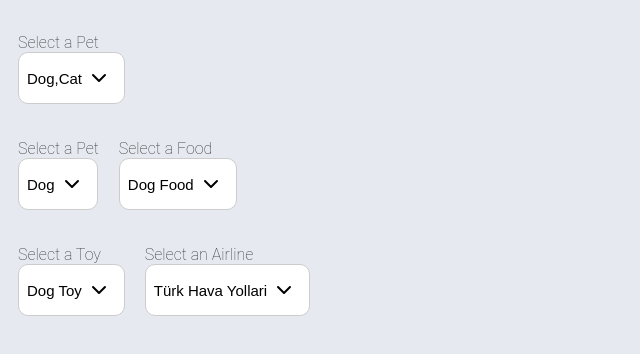
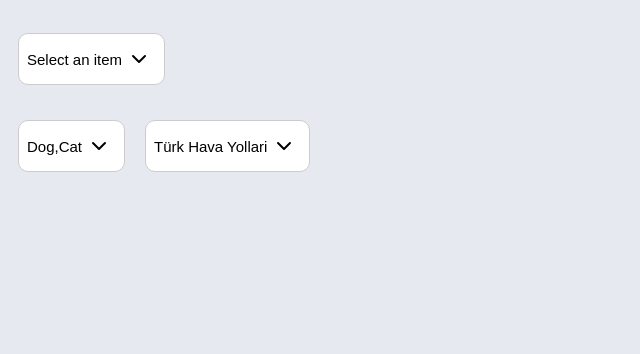
Before and after one commit to Mwiert/miniSpa, a Vue app: page /summerLovers in a window 1280 px wide. Shown: the top 354 px of the page, without its empty margins (0-640 px from the left). Built offline with nearby package versions, Linux system fonts and the light colour scheme; a web font is replaced by a local one.

Commit message:
Finalize Day With Enum Dropdown Component and Refactor The Code

```diff
--- a/src/components/Dropdown/UIDropdown.vue
+++ b/src/components/Dropdown/UIDropdown.vue
@@ -1,7 +1,7 @@
 <template>
   <div class="ui-dropdown-c">
     <div class="ui-dropdown-c-wrapper">
-      <label class="label" v-if="label.length !== 0">{{ label }}</label>
+      <label class="label" v-if="label?.length !== 0">{{ label }}</label>
       <button @click="toggleDropdown" class="ui-dropdown-button" :class="{ active: isOpen }">
         <span
           :class="{ 'placeholder-text-active': !selectedItem[displayField] }"
@@ -361,7 +361,7 @@ export default {
             background-color: #f3f3f3;
           }
           &.selected {
-            font-weight: bold;
+            text-shadow: 0 0 0.75px black;
           }
           .dropdown-item-img {
             position: static;
--- a/src/components/Dropdown/UIEnumDropdown.vue
+++ b/src/components/Dropdown/UIEnumDropdown.vue
@@ -1,9 +1,72 @@
 <template>
-  <div></div>
+  <div>
+    <UIMultiDropdown
+      v-if="isMulti"
+      v-model="selectedPets"
+      :items="pets"
+      :fontSize="fontSize"
+      displayField="name"
+      urlField="imageUrl"
+      :label="label"
+      :dataSize="dataSize"
+      searchable
+      maxVisibleItems="2"
+      primaryKey="id"
+      :hasActionBox="true"
+    />
+    <UIDropdown
+      v-if="isSingle"
+      v-model="selectedItem"
+      :items="items"
+      :label="label"
+      :fontSize="fontSize"
+      displayField="name"
+      urlField="imageUrl"
+      searchable
+      :dataSize="dataSize"
+      primaryKey="id"
+    />
+  </div>
 </template>
 
-<script>
-export default {}
+<script lang="ts">
+import UIDropdown from '../Dropdown/UIDropdown.vue'
+import UIMultiDropdown from '../Dropdown/UIMultiDropdown.vue'
+
+export default {
+  name: 'UIEnumDropdown',
+  components: {
+    UIDropdown,
+    UIMultiDropdown
+  },
+  props: {
+    isMulti: Boolean,
+    isSingle: Boolean,
+    enumObj: {},
+    label: String
+  },
+  data() {
+    return {
+      enumFile: []
+    }
+  },
+  methods: {
+    getEnumFile() {
+      let sortedEnumArray = Object.keys(this.enumObj)
+        .map(Number)
+        .filter((key) => !isNaN(key))
+        .sort()
+        .map((key) => ({
+          id: key.toString(),
+          name: this.enumObj[key]
+        }))
+      return sortedEnumArray
+    }
+  },
+  created() {
+    this.enumFile = this.getEnumFile()
+  }
+}
 </script>
 
-<style></style>
+<style lang="scss" scoped></style>
--- a/src/components/Dropdown/UIMultiDropdown.vue
+++ b/src/components/Dropdown/UIMultiDropdown.vue
@@ -1,7 +1,7 @@
 <template>
   <div class="ui-multi-dropdown-c">
     <div class="ui-multi-dropdown-c-wrapper">
-      <label class="label" v-if="label.length !== 0">{{ label }}</label>
+      <label class="label" v-if="label?.length !== 0">{{ label }}</label>
       <button @click="toggleDropdown" class="ui-multi-dropdown-button" :class="{ active: isOpen }">
         <div class="placeholder-text">{{ labelDisplay }}</div>
         <SvgIcon class="arrow" :class="{ up: isOpen }" :name="'arrow-down'" :size="'s'" />
@@ -9,10 +9,20 @@
       <div v-if="isOpen" class="ui-multi-dropdown-menu" :style="{ fontSize: fontSize + 'px' }">
         <div class="search-container">
           <div v-if="searchable" class="search-content-wrapper">
-            <input v-if="searchable" type="text" v-model="searchQuery" placeholder="Search..."
-              class="ui-multi-dropdown-search" />
-            <span class="clear-adsearch">
-              <SvgIcon v-if="searchQuery" @click.stop="clearSearch" class="clear-search-img" :name="'x'" :size="'s'" />
+            <input
+              type="text"
+              v-model="searchQuery"
+              placeholder="Search..."
+              class="ui-multi-dropdown-search"
+            />
+            <span class="clear-search">
+              <SvgIcon
+                v-if="searchQuery"
+                @click.stop="clearSearch"
+                class="clear-search-img"
+                :name="'x'"
+                :size="'s'"
+              />
             </span>
           </div>
         </div>
@@ -20,13 +30,25 @@
           <span class="toggle" @click="selectAll">Select All</span>
           <span class="toggle" @click="dropAll">Drop All</span>
         </div>
-        <div class="ui-multi-dropdown-content" :style="{ fontSize: fontSize + 'px', maxHeight: dropdownListMaxHeight }">
-          <div v-for="(item, index) in filteredItems()" :key="index" class="ui-multi-dropdown-item"
-            @click.stop="selectItem(item)" :class="{ selected: isSelected(item) }">
+        <div
+          class="ui-multi-dropdown-content"
+          :style="{ fontSize: fontSize + 'px', maxHeight: dropdownListMaxHeight }"
+        >
+          <div
+            v-for="(item, index) in filteredItems()"
+            :key="index"
+            class="ui-multi-dropdown-item"
+            @click.stop="selectItem(item)"
+            :class="{ selected: isSelected(item) }"
+          >
             <div v-if="this.isSelected(item)" class="item-container">
               <div class="image-label-wrapper">
-                <img :src="item[urlField]" alt="" class="dropdown-item-img"
-                  :class="{ isVisible: isImageAvailable, visibleIcon: !checkItem(item) }" />
+                <img
+                  :src="item[urlField]"
+                  alt=""
+                  class="dropdown-item-img"
+                  :class="{ isVisible: isImageAvailable, visibleIcon: !checkItem(item) }"
+                />
                 <span class="item-name"> {{ item[displayField] }}</span>
               </div>
 
@@ -34,8 +56,12 @@
             </div>
             <div v-else class="item-container">
               <div class="image-label-wrapper">
-                <img :src="item[urlField]" alt="" class="dropdown-item-img"
-                  :class="{ isVisible: isImageAvailable, visibleIcon: !checkItem(item) }" />
+                <img
+                  :src="item[urlField]"
+                  alt=""
+                  class="dropdown-item-img"
+                  :class="{ isVisible: isImageAvailable, visibleIcon: !checkItem(item) }"
+                />
                 <span class="item-name">{{ item[displayField] }}</span>
               </div>
             </div>
@@ -71,8 +97,8 @@ export default {
       type: Number
     },
     maxVisibleItems: {
-      type: Number,
-      default: 1
+      type: String,
+      default: '1'
     },
 
     hasActionBox: {
@@ -183,7 +209,10 @@ export default {
     checkImage() {
       for (let i = 0; i < this.dropdownItems.length; i++) {
         console.log(this.dropdownItems[i][this.urlField])
-        if (this.dropdownItems[i][this.urlField] !== '' && this.dropdownItems[i][this.urlField] !== undefined) {
+        if (
+          this.dropdownItems[i][this.urlField] !== '' &&
+          this.dropdownItems[i][this.urlField] !== undefined
+        ) {
           return true
         }
       }
@@ -422,7 +451,7 @@ export default {
           }
 
           &.selected {
-            font-weight: bold;
+            text-shadow: 0 0 0.75px black;
           }
 
           .item-text {
--- a/src/pages/SummerLovers.vue
+++ b/src/pages/SummerLovers.vue
@@ -1,34 +1,24 @@
 <template>
-  <UIMultiDropdown
-    v-model="selectedPets"
-    :items="pets"
-    :fontSize="fontSize"
-    displayField="name"
-    urlField="imageUrl"
-    :label="petLabel"
-    :dataSize="dataSize"
-    searchable
-    maxVisibleItems="2"
-    primaryKey="id"
-    :hasActionBox="true"
-  />
   <div>
-    <UIDropdown
-      v-model="selectedPet"
+    <UIEnumDropdown :isMulti="isMulti" :isSingle="isSingle" :enumObj="EOdrEntity" :label="Sa" />
+    <UIMultiDropdown
+      v-model="selectedPets"
       :items="pets"
       :fontSize="fontSize"
       displayField="name"
       urlField="imageUrl"
-      :label="petLabel"
+      :label="label"
       :dataSize="dataSize"
       searchable
+      maxVisibleItems="2"
       primaryKey="id"
+      :hasActionBox="true"
     />
     <UIDropdown
-      v-model="selectedFood"
-      :items="foods"
+      v-model="selectedItem"
+      :items="items"
+      :label="label"
       :fontSize="fontSize"
-      :label="foodLabel"
       displayField="name"
       urlField="imageUrl"
       searchable
@@ -36,42 +26,25 @@
       primaryKey="id"
     />
   </div>
-  <UIDropdown
-    v-model="selectedToy"
-    :items="toys"
-    :fontSize="fontSize"
-    displayField="name"
-    :label="toyLabel"
-    urlField="imageUrl"
-    searchable
-    :dataSize="dataSize"
-    primaryKey="id"
-  />
-  <UIDropdown
-    v-model="selectedItem"
-    :items="items"
-    :label="itemLabel"
-    :fontSize="fontSize"
-    displayField="name"
-    urlField="imageUrl"
-    searchable
-    :dataSize="dataSize"
-    primaryKey="id"
-  />
 </template>
 
 <script lang="ts">
+import UIEnumDropdown from '../components/Dropdown/UIEnumDropdown.vue'
 import UIDropdown from '../components/Dropdown/UIDropdown.vue'
 import UIMultiDropdown from '../components/Dropdown/UIMultiDropdown.vue'
-
+import EOdrEntity from '../enum/EOdrEntityType'
 export default {
   name: 'SummerLovers',
   components: {
+    UIEnumDropdown,
     UIDropdown,
     UIMultiDropdown
   },
   data() {
     return {
+      isMulti: true,
+      isSingle: false,
+      EOdrEntity: EOdrEntity,
       pets: [
         {
           id: 0,
```
